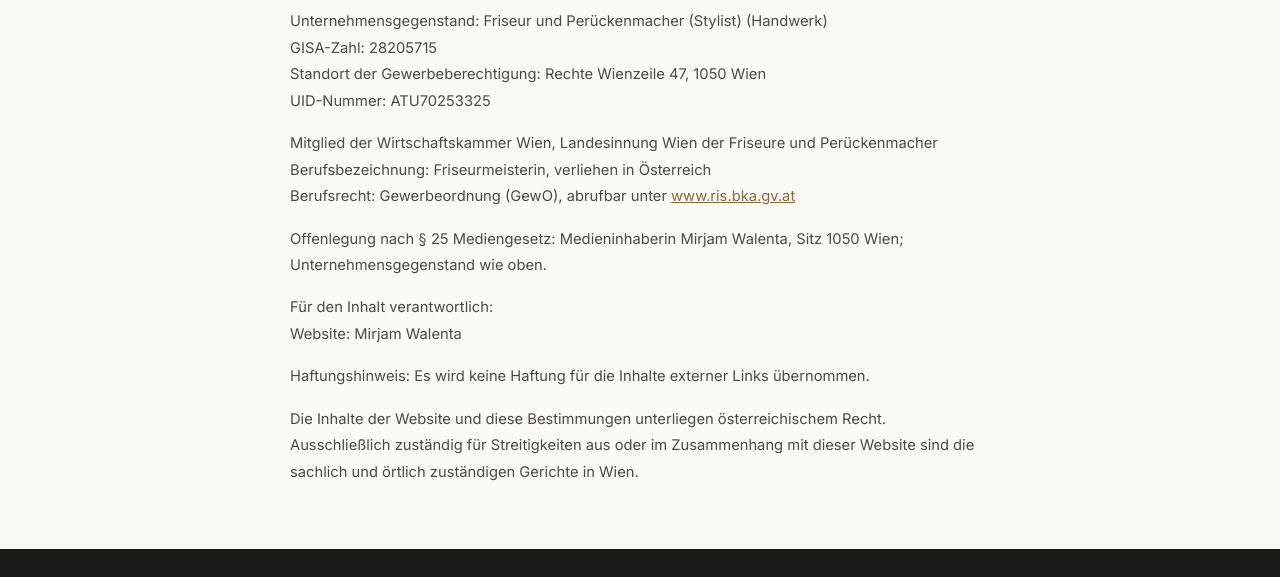
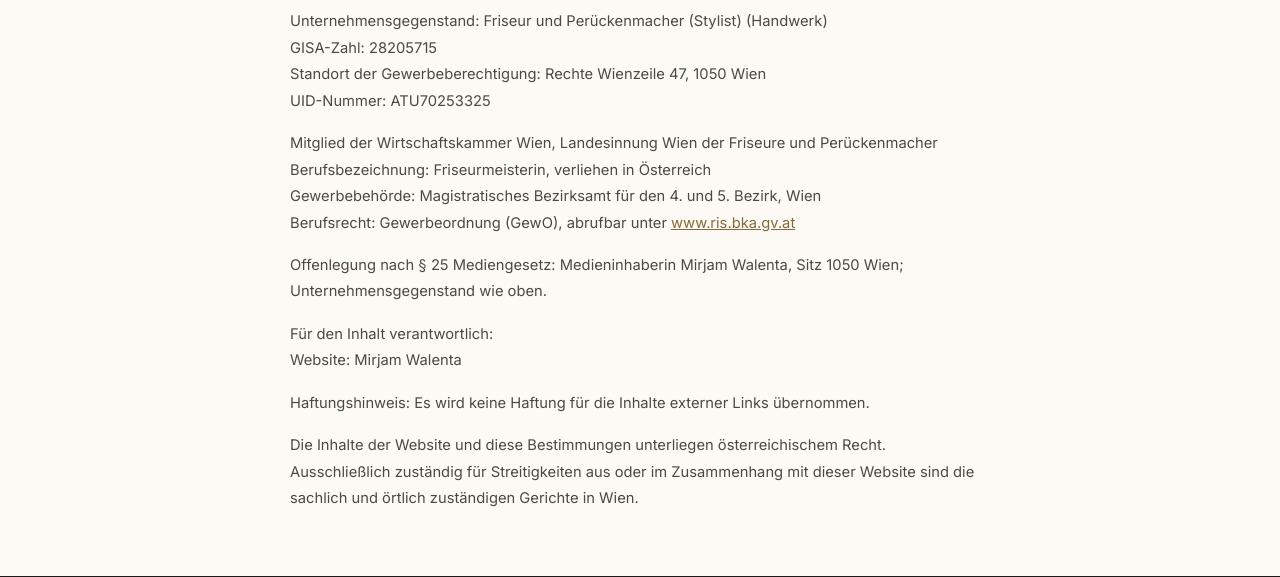
Before and after one commit to mirjamwalenta-a11y/website.greathairday, a plain HTML site: page index.html in a window 1280 px wide. Shown: the part 7260-7837 px from the top of the page. Drawn offline with Linux system fonts and the light colour scheme.

Commit message:
Impressum: Gewerbebehörde ergänzt
Co-Authored-By: Claude Opus 5.5 <noreply@anthropic.com>
Claude-Session: https://claude.ai/code/session_018rKzGuzZewTMu5YQ8MhKrU

```diff
--- a/index.html
+++ b/index.html
@@ -1144,6 +1144,7 @@
 
         <p>Mitglied der Wirtschaftskammer Wien, Landesinnung Wien der Friseure und Perückenmacher<br>
         Berufsbezeichnung: Friseurmeisterin, verliehen in Österreich<br>
+        Gewerbebehörde: Magistratisches Bezirksamt für den 4. und 5. Bezirk, Wien<br>
         Berufsrecht: Gewerbeordnung (GewO), abrufbar unter <a href="https://www.ris.bka.gv.at" target="_blank" rel="noopener" style="color:var(--mokka);">www.ris.bka.gv.at<span class="sr-only"> (öffnet neues Fenster)</span></a></p>
 
         <p>Offenlegung nach § 25 Mediengesetz: Medieninhaberin Mirjam Walenta, Sitz 1050 Wien; Unternehmensgegenstand wie oben.</p>
```
